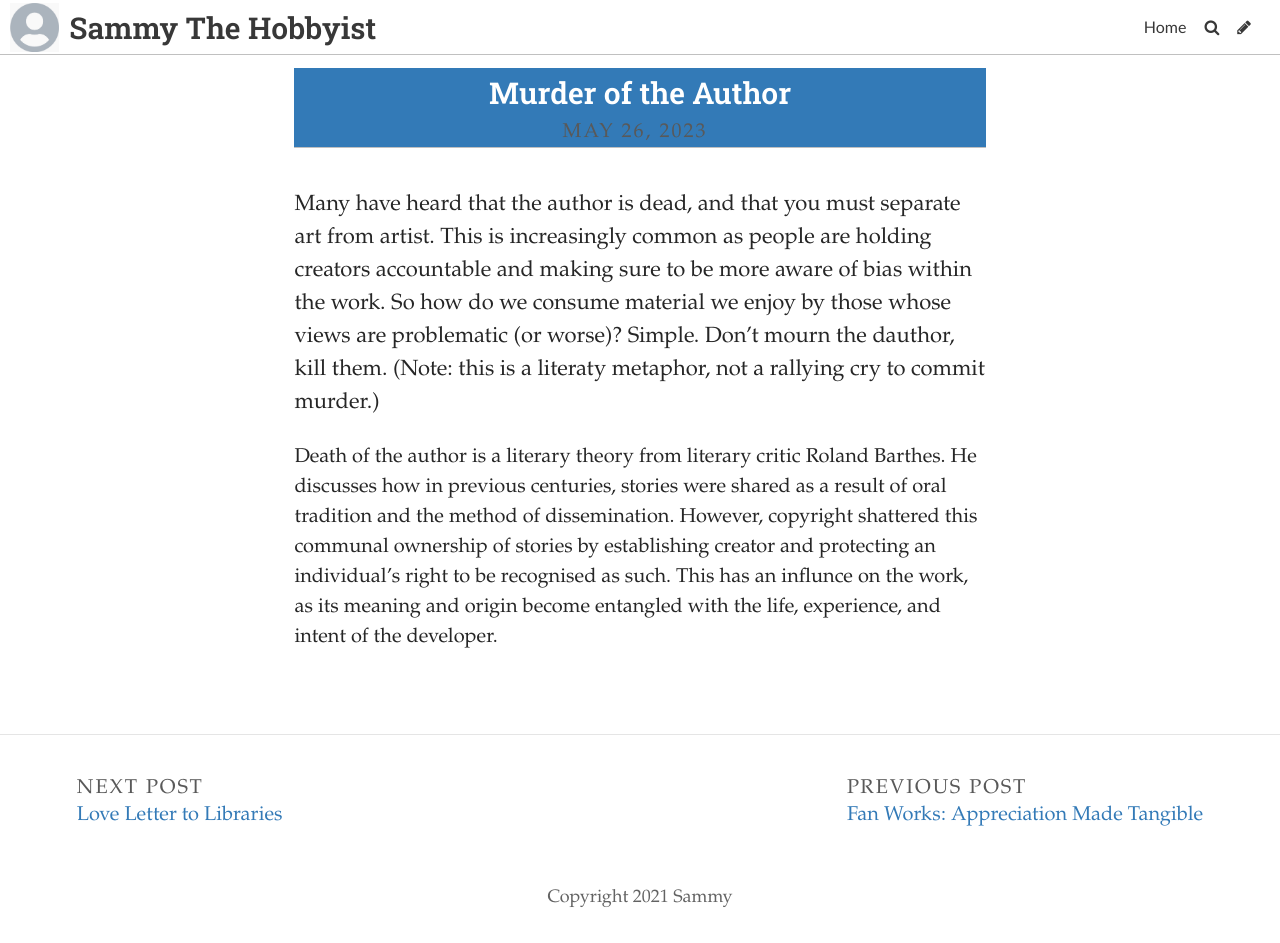
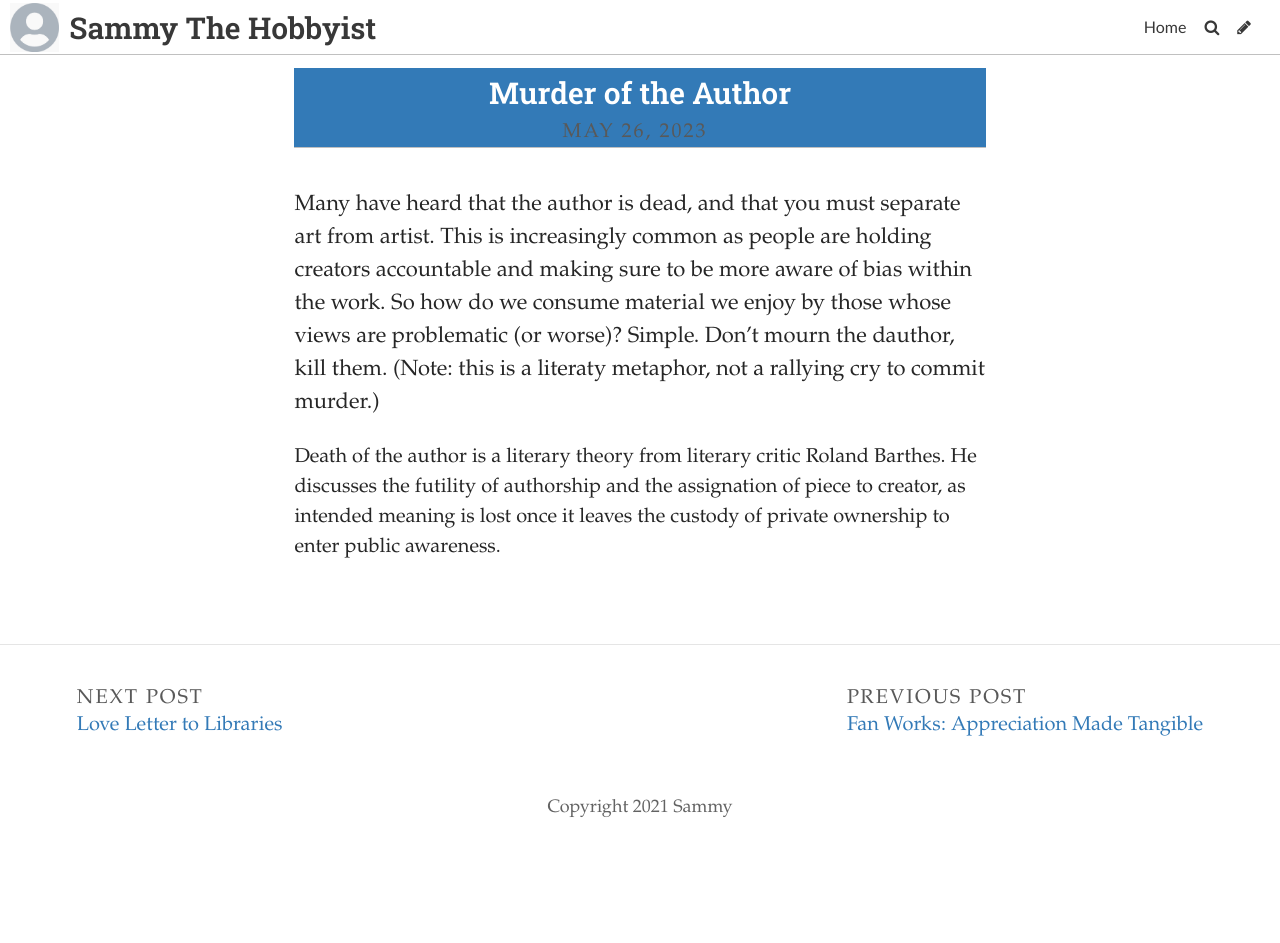
Before and after one commit to SammySpinsAYarn/Blog, a Jekyll site: the page built from _posts/2023-05-18-need-to-think-of-titles.md, in a window 1280 px wide. Built offline with Jekyll 4.4.1, drawn with Linux system fonts in a browser that asks for light colours; some web fonts are replaced; after the commit the page ends 900 px from its top, so only the background shows below that.

Commit message:
Update Post “2023-05-18-need-to-think-of-titles”

```diff
--- a/_posts/2023-05-18-need-to-think-of-titles.md
+++ b/_posts/2023-05-18-need-to-think-of-titles.md
@@ -7,4 +7,4 @@ comments: false
 ---
 M﻿any have heard that the author is dead, and that you must separate art from artist. This is increasingly common as people are holding creators accountable and making sure to be more aware of bias within the work. So how do we consume material we enjoy by those whose views are problematic (or worse)? Simple. Don't mourn the dauthor, kill them. (Note: this is a literaty metaphor, not a rallying cry to commit murder.)
 
-D﻿eath of the author is a literary theory from literary critic Roland Barthes. He discusses how in previous centuries, stories were shared as a result of oral tradition and the method of dissemination. However, copyright shattered this communal ownership of stories by establishing creator and protecting an individual's right to be recognised as such. This has an influnce on the work, as its meaning and origin become entangled with the life, experience, and intent of the developer.
+D﻿eath of the author is a literary theory from literary critic Roland Barthes. He discusses the futility of authorship and the assignation of piece to creator, as intended meaning is lost once it leaves the custody of private ownership to enter public awareness.
```
